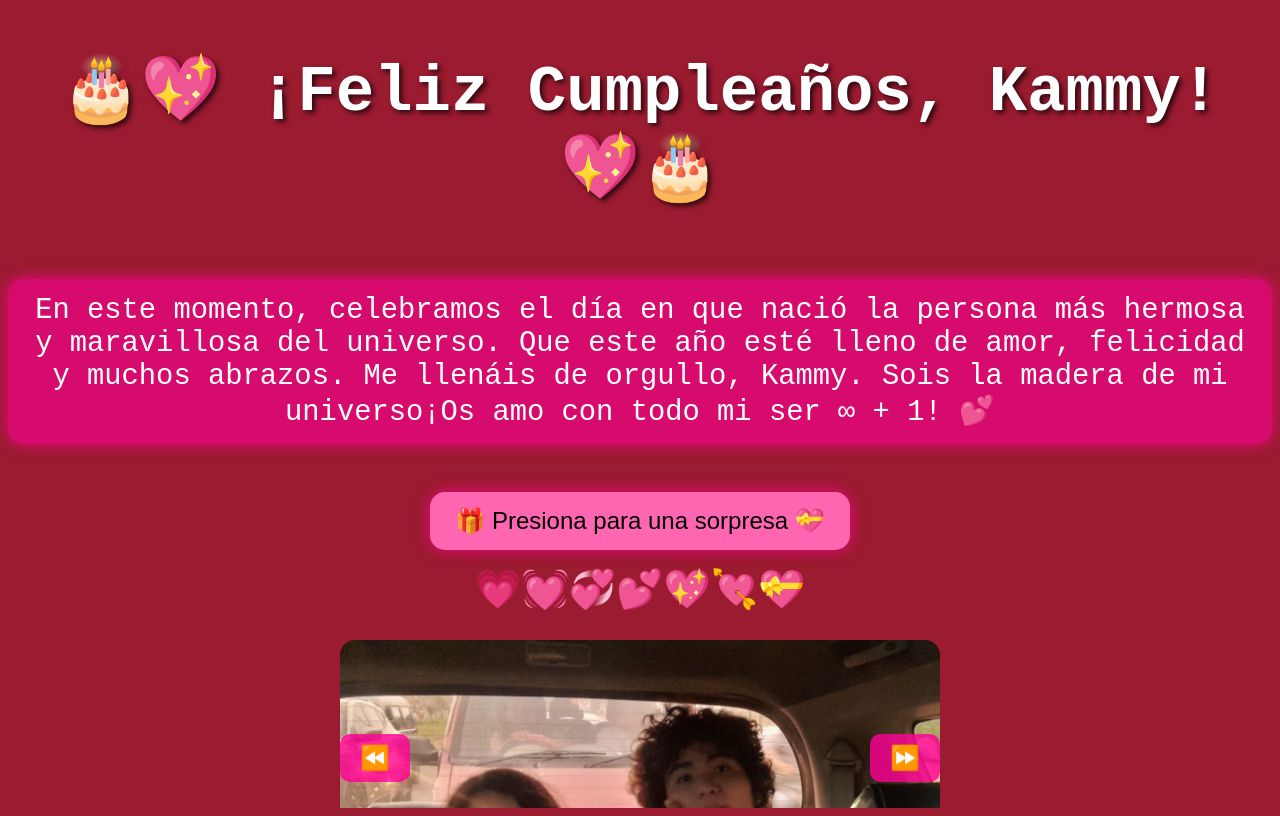
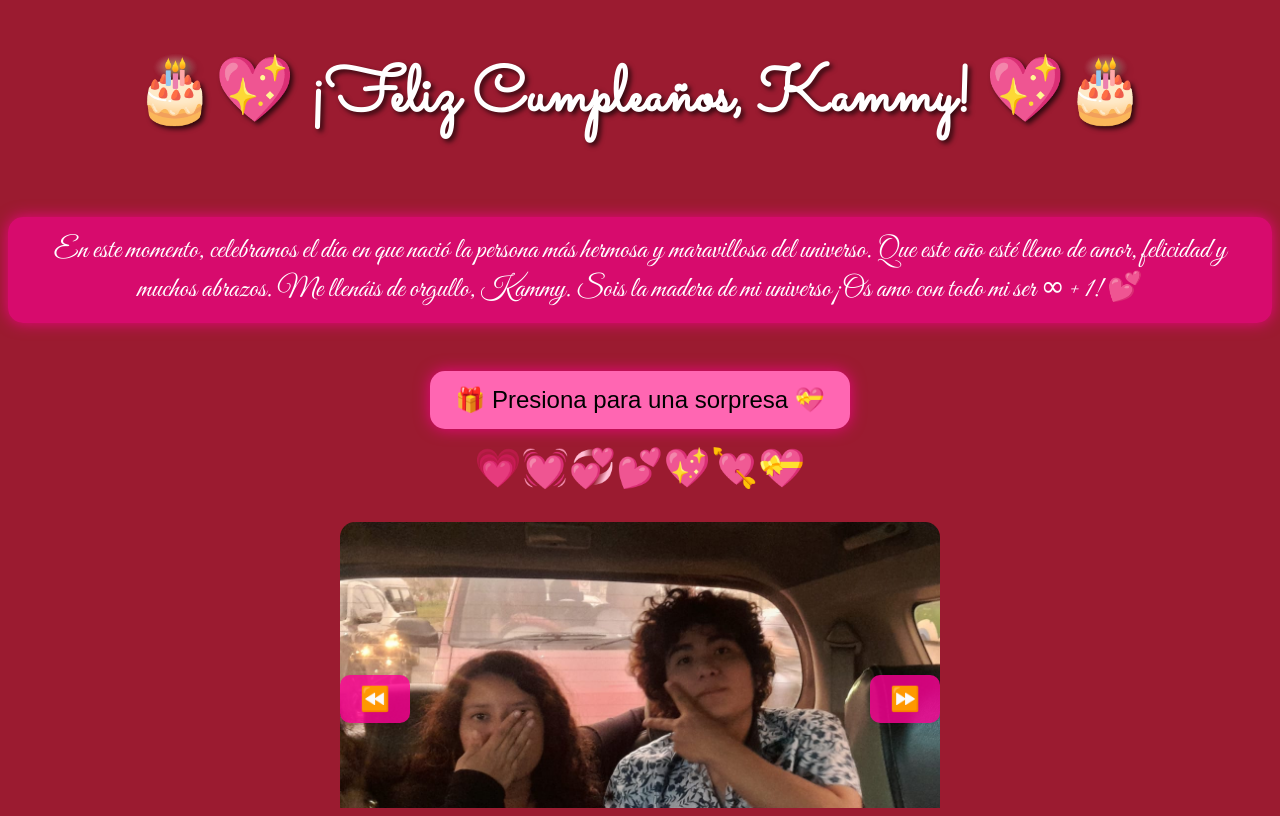
Before and after one commit to Samael1412/sorpresa.github.com, a plain HTML site: page index.html in a window 1280 px wide. Drawn offline with Linux system fonts and the light colour scheme.

Commit message:
Update index.html

```diff
--- a/index.html
+++ b/index.html
@@ -4,6 +4,7 @@
     <meta charset="UTF-8">
     <meta name="viewport" content="width=device-width, initial-scale=1.0">
     <title>Feliz Cumpleaños, Kammy! 💖🎉</title>
+    <link href="https://fonts.googleapis.com/css2?family=Sacramento&family=Great+Vibes&display=swap" rel="stylesheet">
     <style>
         body {
             background-color: #9B1B30; /* Carmesí */
@@ -13,12 +14,13 @@
             justify-content: center;
             height: 100vh;
             text-align: center;
-            font-family: 'Courier New', cursive;
+            font-family: 'Great Vibes', cursive; /* Fuente romántica */
             color: white;
         }
         h1 {
             font-size: 4em;
             text-shadow: 3px 3px 5px rgba(0,0,0,0.7);
+            font-family: 'Sacramento', cursive; /* Fuente elegante */
         }
         p {
             font-size: 1.8em;
@@ -26,6 +28,7 @@
             padding: 15px;
             border-radius: 15px;
             box-shadow: 0 0 15px rgba(255,0,150,0.8);
+            font-family: 'Great Vibes', cursive; /* Fuente romántica */
         }
         .btn {
             background: #ff66b2;
@@ -156,7 +159,7 @@
         </div>
     </div>
 
-    <!-- Botón invisible que activará la música al cargar la página -->
+    <!-- Botón para activar la música -->
     <button id="playButton" onclick="playMusic()">Play Music</button>
 
     <script>
@@ -189,9 +192,9 @@
             alert('Sois la luz de mi vida, Kammy. ¡Feliz cumpleaños, preciosa! 💖🎉🎈🎂');
         }
 
-        // Activar la música automáticamente al cargar la página
+        // Iniciar la música al hacer clic en el botón
         window.onload = function() {
-            document.getElementById('playButton').click();  // Dispara el click del botón invisible para activar la música
+            document.getElementById('playButton').click();  // Dispara el click del botón para activar la música
         };
 
         // Cambiar las fotos automáticamente cada 3 segundos
```
